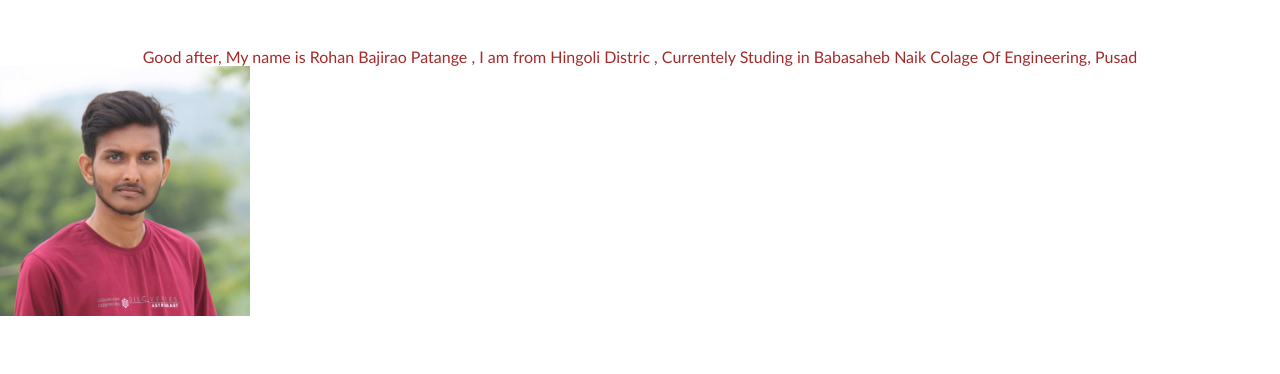
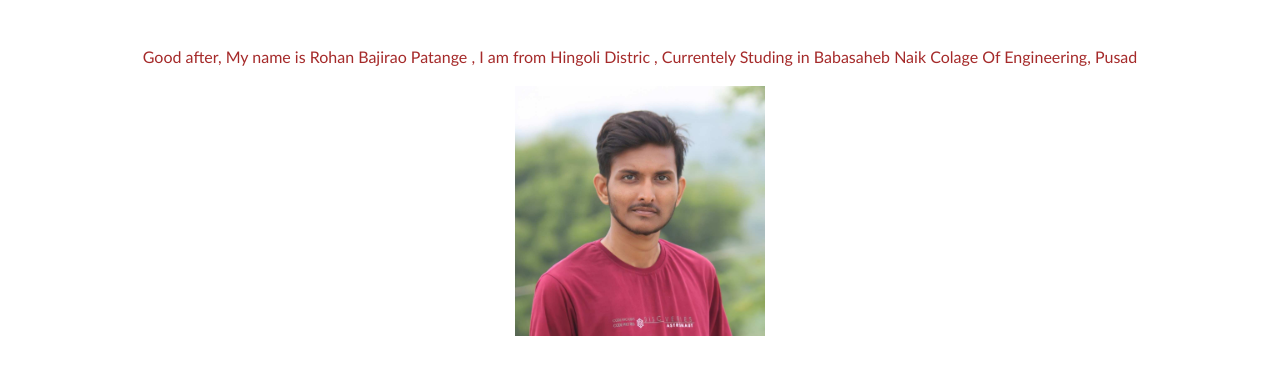
Before and after one commit to rohanbpatange/myproject1-website, a plain HTML site: page index.html in a window 1280 px wide. Shown: the part 42-416 px from the top of the page. Drawn offline with Linux system fonts and the light colour scheme.

Commit message:
Update style.css

```diff
--- a/style.css
+++ b/style.css
@@ -13,3 +13,9 @@ p{
     text-align: center;
     margin-top: 50px;
 }
+div{
+    display: flex;
+    justify-content: center;
+    margin-top: 20px;
+
+}
```
